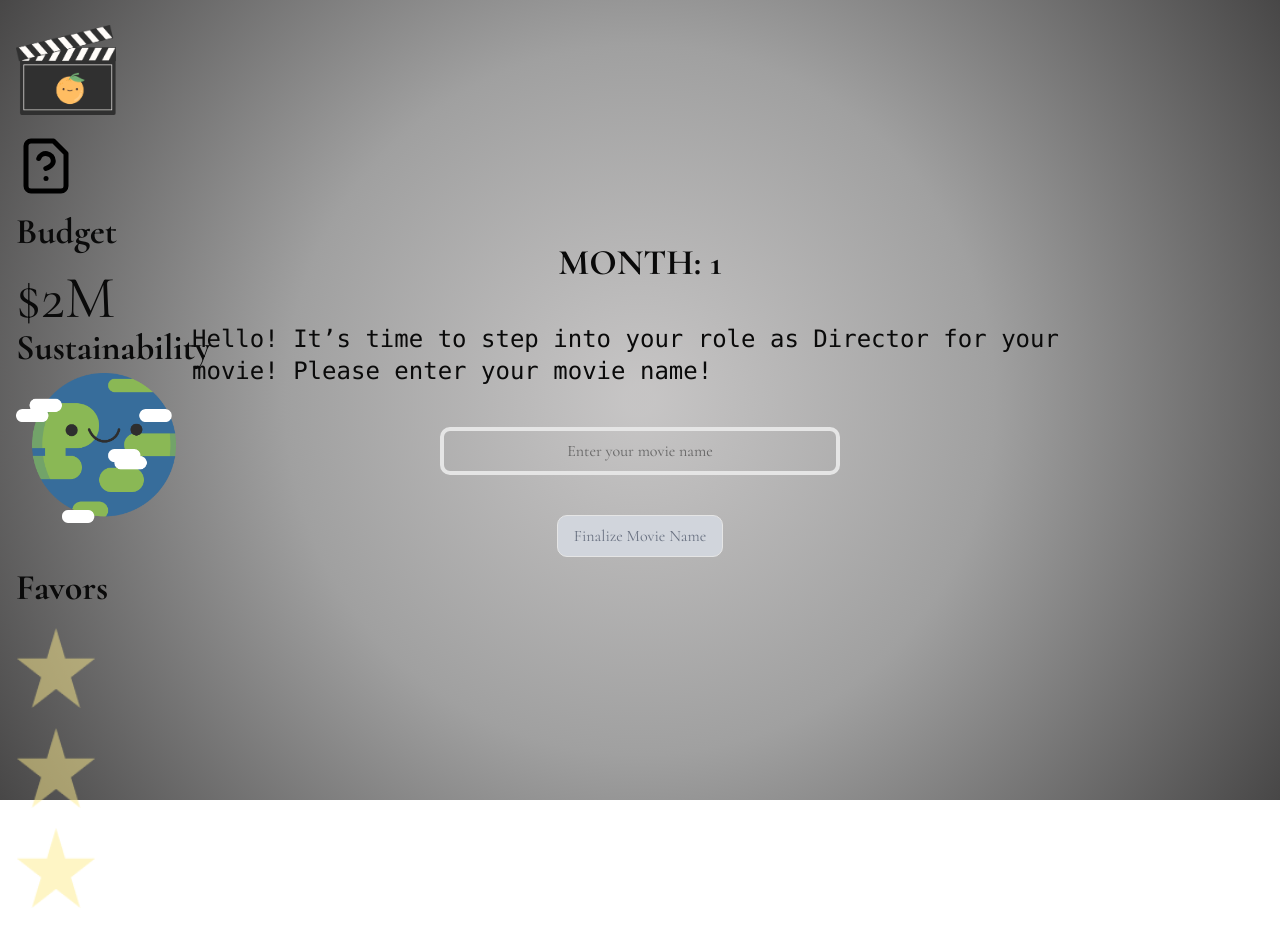
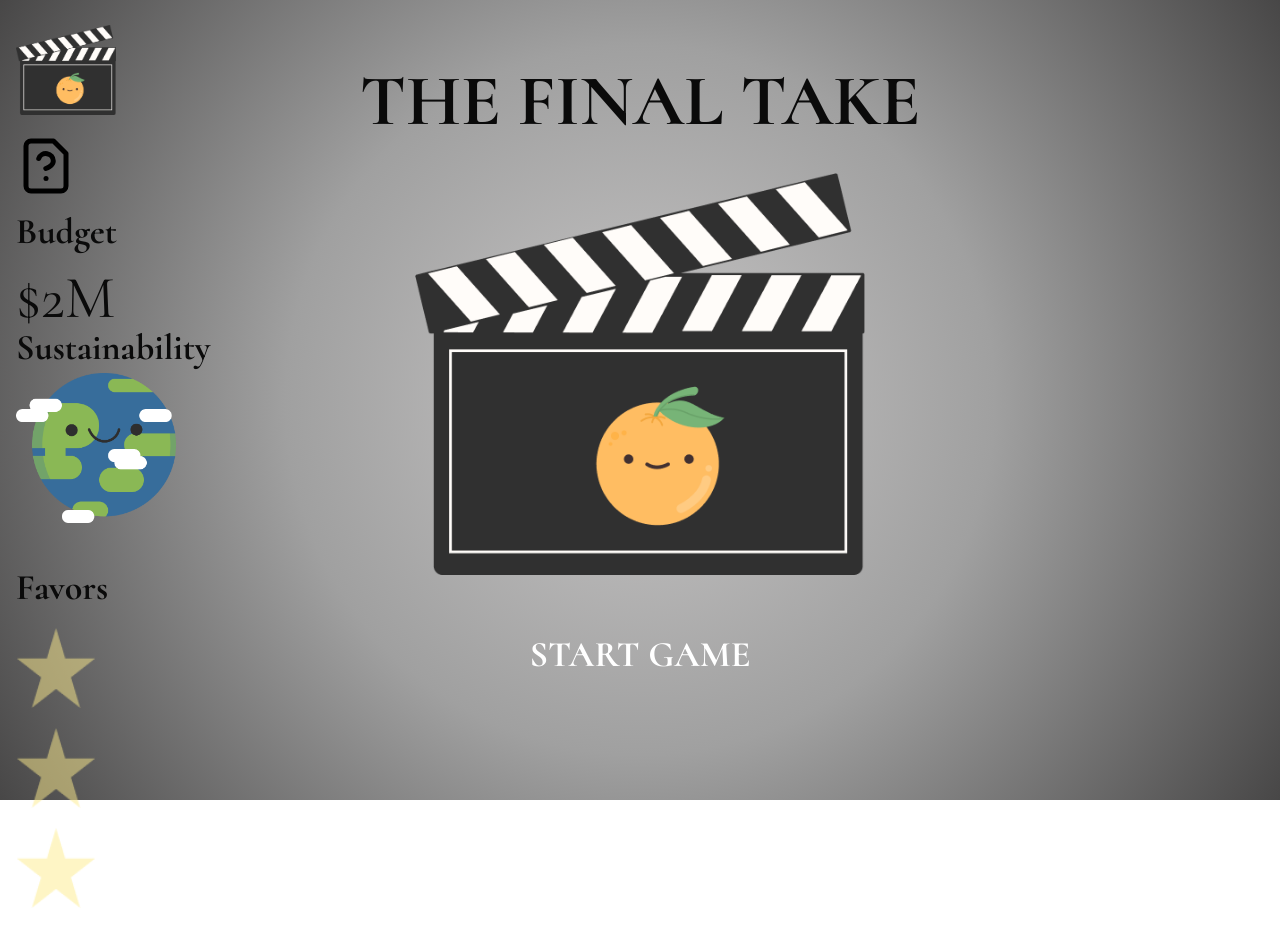
Before and after one commit to qhgill/final-take, a Next.js app: page / in a window 1280 px wide. Built offline with nearby package versions, Linux system fonts and the light colour scheme.

Commit message:
added start page

```diff
--- a/src/app/page.tsx
+++ b/src/app/page.tsx
@@ -2,19 +2,17 @@
 
 import { useState } from "react";
 import { motion, AnimatePresence } from "framer-motion";
-
 import Prompt from "../components/Prompt";
 import { Option, User } from "../utils/options";
 import Sidebar from "../components/Sidebar";
 import { productionOptions } from "../data/options";
-import EndGame from "../components/EndGame";
 import Image from "next/image";
 import curtain from "@/public/curtain.png";
 
 const usedOptions: Option[] = [];
 
 const user: User = {
-  month: 1,
+  month: 0,
   budget: 2000000,
   sustStat: 100,
   profit: 100,
@@ -61,6 +59,7 @@ const Home = () => {
     setPromptKey((prev) => prev + 1);
     setVisible(true);
   };
+
   const handleBudgetChange = (newBudget: number) => {
     setCurrentBudget(newBudget);
     user.budget = newBudget;
@@ -84,7 +83,7 @@ const Home = () => {
               alt="curtain"
               className="h-screen absolute left-0 top-0"
             />
-            <EndGame movieName={movieName} />
+            {/* <StartGame/> */}
             <Image
               src={curtain}
               alt="curtain"
--- a/src/components/Prompt.tsx
+++ b/src/components/Prompt.tsx
@@ -1,7 +1,7 @@
 import { Option } from "../utils/options";
-
+import Image from "next/image";
 import { useState } from "react";
-
+import { motion } from "framer-motion";
 import AnimateText from "./AnimateText";
 import CustomSlider from "../components/choicestyles/CustomSlider";
 import TicketSelect from "./choicestyles/TicketSelect";
@@ -10,6 +10,7 @@ import FrameCarousel from "./choicestyles/FrameCarousel";
 import ClapperCarousel from "./choicestyles/ClapperCarousel";
 import BillboardCarousel from "./choicestyles/BillboardCarousel";
 import LightSelect from "./choicestyles/LightSelect";
+import logo from "@/public/logo.png";
 
 interface PromptTypes {
   options: Option;
@@ -49,6 +50,39 @@ const Prompt = ({
 
   return (
     <div className="flex flex-col w-[70vw] max-h-[100vh] justify-center gap-y-10 items-center">
+      {month === 0 && (
+        <>
+          <div className="flex flex-col justify-center gap-y-10 items-center w-full h-full">
+            <motion.div
+              className="flex flex-col justify-center items-center"
+              initial={{ opacity: 0, y: 100, scale: 0.1 }}
+              animate={{ opacity: 1, y: 0, scale: 1 }}
+              transition={{
+                type: "spring",
+                stiffness: 85,
+                damping: 8,
+                delay: 0.7,
+                duration: 1,
+              }}
+            >
+              <p className="text-7xl font-bold pb-9 ">THE FINAL TAKE</p>
+              <Image
+                src={logo}
+                alt="logo"
+                className="justify-center items-center"
+                width={450}
+                height={200}
+              />
+              <button
+                onClick={() => handleSwap(0, 0, 0)}
+                className="text-4xl font-bold p-15 text-white"
+              >
+                START GAME
+              </button>
+            </motion.div>
+          </div>
+        </>
+      )}
       {month > 3 && (
         <>
           <p className="text-4xl font-bold">MONTH: {month - 2}</p>
@@ -94,7 +128,7 @@ const Prompt = ({
           <p className="text-4xl font-bold">MONTH: {1}</p>
           <AnimateText
             text={
-              "Hello! It’s time to step into your role as Director for your movie! Please enter your movie name!"
+              "Hello! It's time to step into your role as Director for your movie! Please enter your movie name!"
             }
             typeSpeed={30}
           />
@@ -133,7 +167,7 @@ const Prompt = ({
           <p className="text-4xl font-bold">MONTH: {1}</p>
           <AnimateText
             text={
-              "Each month, you’ll make a key decision in the filmmaking pipeline. Every choice shapes your film and your environmental impact. Let’s set up your initial budget."
+              "Each month, you'll make a key decision in the filmmaking pipeline. Every choice shapes your film and your environmental impact. Let’s set up your initial budget."
             }
             typeSpeed={30}
           />
--- /dev/null
+++ b/src/components/StartGame.tsx
@@ -0,0 +1,35 @@
+import Image from "next/image";
+import logo from "@/public/logo.png";
+import { motion } from "framer-motion";
+
+const StartGame = () => {
+  return (
+    <div className="flex flex-col justify-center gap-y-10 items-center w-full h-full">
+      <motion.div
+        className="flex flex-col justify-center items-center"
+        initial={{ opacity: 0, y: 100, scale: 0.1 }}
+        animate={{ opacity: 1, y: 0, scale: 1 }}
+        transition={{
+          type: "spring",
+          stiffness: 85,
+          damping: 8,
+          delay: 0.7,
+          duration: 1,
+        }}
+      >
+        <p className="text-7xl font-bold pb-9 ">THE FINAL TAKE</p>
+        <Image
+          src={logo}
+          alt="logo"
+          className="justify-center items-center"
+          width={450}
+          height={200}
+        />
+        <button className="text-4xl font-bold p-15 text-white">
+          START GAME
+        </button>
+      </motion.div>
+    </div>
+  );
+};
+export default StartGame;
```
